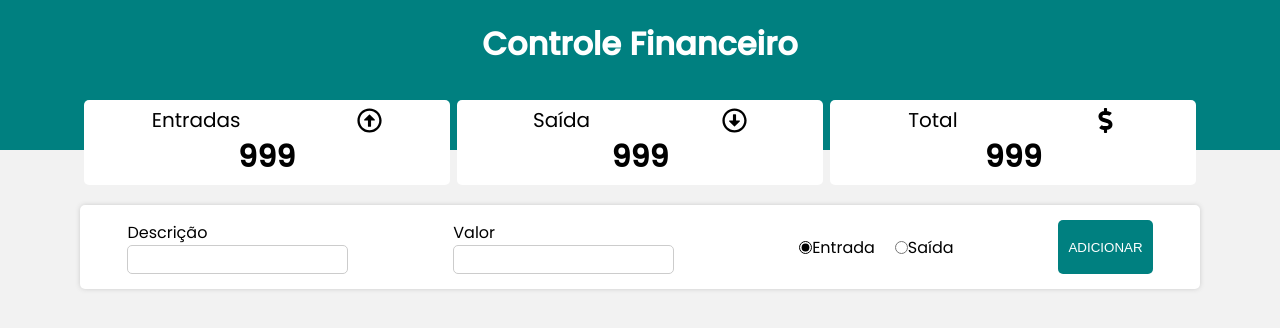
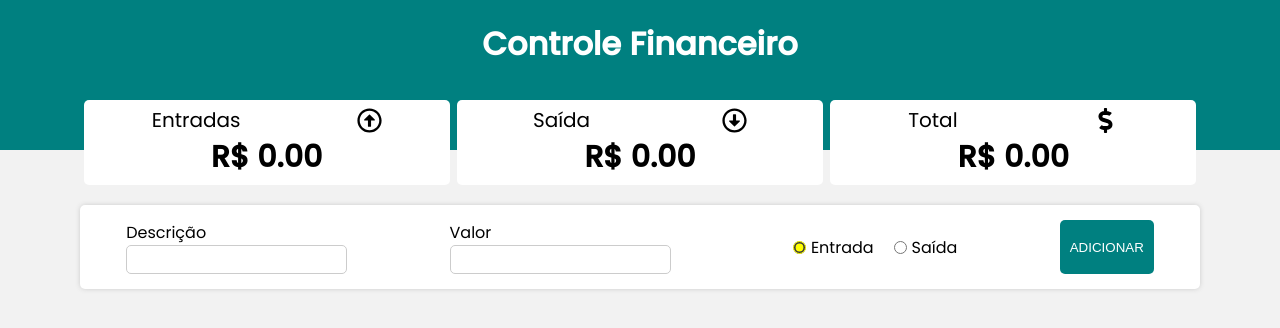
Before and after one commit to JjorgeF/appFinaceiro, a React (Create React App) app: page / in a window 1280 px wide. Shown: the top 328 px of the page. Built offline with nearby package versions, Linux system fonts and the light colour scheme.

Commit message:
funções matemáticas e um handlesave que salva as entradas dentro de uma array vazia

```diff
--- a/src/App.js
+++ b/src/App.js
@@ -1,15 +1,51 @@
-import React from "react"
+import React, { useState, useEffect } from "react";
 import GlobalStyle from "./styles/global"
-import Header from "./components/header";
-import Resume from "./components/header/Resume";
+import Header from "./components/Header";
+import Resume from "./components/Resume";
 import Form from "./components/Form";
 
 const App = () => {
+    const data = localStorage.getItem("transactions");
+    const [transactionsList, setTransactionsList] = useState(
+        data ? JSON.parse(data) : []
+        );
+        const [income, setIncome] = useState(0);
+        const [expense, setExpense] = useState(0);
+        const [total, setTotal] = useState(0);
+
+    useEffect(() => {
+        const amountExpense = transactionsList
+            .filter((item) => item.expense)
+            .map((transaction) => Number(transaction.amount));
+
+        const amountIncome = transactionsList
+            .filter((item) => item.expense)
+            .map((transaction) => Number(transaction.amount));
+
+        const expense = amountExpense.reduce((acc, cur) => acc + cur, 0).toFixed(2);
+        const income = amountIncome.reduce((acc, cur) => acc + cur, 0).toFixed(2);
+
+        const total = Math.abs(income - expense).toFixed(2);
+
+        setIncome(`R$ ${income}`);
+        setExpense(`R$ ${expense}`);
+        setTotal(`${Number(income) < Number(expense) ? "-" : ""}R$ ${total}`);
+
+    }, [transactionsList]);
+
+    const handlaAdd = (transaction) => {
+        const newArrayTransactions = [...transactionsList, transaction];
+
+        setTransactionsList(newArrayTransactions);
+
+        localStorage.setItem("transactions", JSON.stringify(newArrayTransactions));
+    };
+
     return (
     <>
         <Header />
-        <Resume />
-        <Form />
+        <Resume income={income} expense={expense} total={total} />
+        <Form handleAdd={handlaAdd} />
         <GlobalStyle />
     </>
     );
--- a/src/components/Form/index.js
+++ b/src/components/Form/index.js
@@ -1,10 +1,12 @@
 import React, { useState } from "react";
-import * as C from "./style";
+import * as C from "./styles";
 
-const Form = () => {
-    const [desc, setDesk] = useState("");
+const Form = ({ handleAdd }) => {
+    const [desc, setDesc] = useState("");
     const [amount, setAmount] = useState("");
     const [isExpense, setExpense] = useState("false");
+
+    const generateID = () => Math.round(Math.random() * 1000);
 
     const handleSave = () => {
         if (!desc || !amount) {
@@ -14,6 +16,18 @@ const Form = () => {
             alert("O valor tem que ser positivo!");
             return;
         }
+
+        const transaction = {
+            id: generateID(),
+            desc: desc,
+            amount: amount,
+            expense: isExpense,
+        };
+
+        handleAdd(transaction);
+
+        setDesc("");
+        setAmount("");
     };
 
     return (
@@ -21,7 +35,7 @@ const Form = () => {
             <C.Container>
                 <C.InputContent>
                     <C.Label>Descrição</C.Label>
-                    <C.Input value={desc} onChange={(e) => setDesk(e.target.value)} />
+                    <C.Input value={desc} onChange={(e) => setDesc(e.target.value)} />
                 </C.InputContent>
                 <C.InputContent>
                     <C.Label>Valor</C.Label>
--- a/src/components/Form/style.js
+++ b/src/components/Form/styles.js
@@ -1,4 +1,3 @@
-import { FaMaxcdn } from "react-icons/fa";
 import styled from "styled-components";
 
 export const Container = styled.div `
@@ -38,8 +37,9 @@ export const RadioGroup = styled.div`
 
     input {
         margin-left: 20px;
-        accent-color: black;
+        accent-color: yellow;
         margin-top: 0;
+        margin-right: 5px;
     }
 `;
 
--- /dev/null
+++ b/src/components/Resume/index.js
@@ -0,0 +1,29 @@
+import React from "react";
+import * as C from './styles'
+import ResumeItem from '../ResumeItem';
+import {
+    FaRegArrowAltCircleUp,
+    FaRegArrowAltCircleDown,
+    FaDollarSign,
+} from "react-icons/fa";
+
+const Resume = ({ income, expense, total }) => {
+  return (
+    <C.Container>
+        <ResumeItem
+          title="Entradas"
+          Icon={FaRegArrowAltCircleUp}
+          value={income} />
+        <ResumeItem
+          title="Saída"
+          Icon={FaRegArrowAltCircleDown}
+          value={expense} />
+        <ResumeItem
+          title="Total"
+          Icon={FaDollarSign}
+          value={total} />
+    </C.Container>
+  )
+}
+
+export default Resume;
--- a/src/components/ResumeItem/index.js
+++ b/src/components/ResumeItem/index.js
@@ -8,7 +8,7 @@ const ResumeItem = ({ title, Icon, value }) => {
             <C.HeaderTitle>{title}</C.HeaderTitle>
             <Icon />
         </C.Header>
-        <C.Total>999</C.Total>
+        <C.Total>{value}</C.Total>
     </C.Container>
   );
 };
--- a/src/components/header/Resume/index.js
+++ /dev/null
@@ -1,20 +0,0 @@
-import React from 'react';
-import * as C from './styles'
-import ResumeItem from '../../ResumeItem';
-import {
-    FaRegArrowAltCircleUp,
-    FaRegArrowAltCircleDown,
-    FaDollarSign,
-} from "react-icons/fa";
-
-const Resume = () => {
-  return (
-    <C.Container>
-        <ResumeItem title="Entradas" Icon={FaRegArrowAltCircleUp} value="1267" />
-        <ResumeItem title="Saída" Icon={FaRegArrowAltCircleDown} value="2387" />
-        <ResumeItem title="Total" Icon={FaDollarSign} value="1273" />
-    </C.Container>
-  )
-}
-
-export default Resume
```
Also changed, not shown: src/components/Resume/styles.js (renamed from src/components/header/Resume/styles.js).
